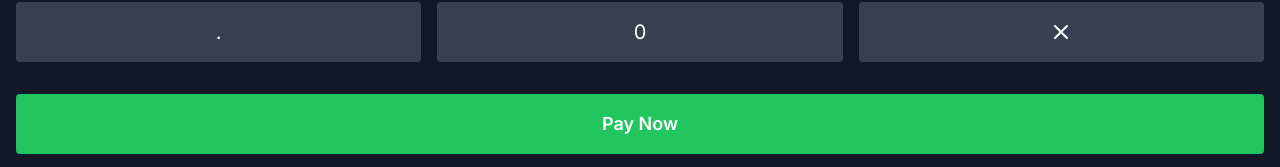
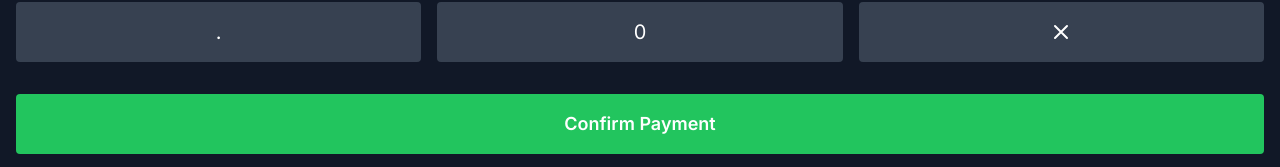
Before and after one commit to nepaltronix/merosewa, a Next.js app: page /payment/confirm in a window 1280 px wide. Shown: the part 630-797 px from the top of the page. Built offline with nearby package versions, Linux system fonts and the light colour scheme.

Commit message:
added a webhook call

```diff
--- a/src/app/payment/confirm/page.tsx
+++ b/src/app/payment/confirm/page.tsx
@@ -31,6 +31,7 @@ export default function Confirm() {
                 .then(function (response) {
                     console.log(response.data)
                     window.alert('Transaction Completed.')
+                    axios.get('https://utsav.app.n8n.cloud/webhook/655c0bbc-ff5c-4315-b8dc-e6b2abc5f2fd')
                     updateRemainingBalance();
                     router.push("/")
                 })
@@ -154,7 +155,7 @@ export default function Confirm() {
             {/* Continue Button */}
             <div className="p-4 bg-gray-900">
                 <button className="bg-green-500 w-full p-4 rounded text-lg font-semibold" onClick={verifyPinAndConfirm}>
-                    Pay Now
+                    Confirm Payment
                 </button>
             </div>
         </div>
```
